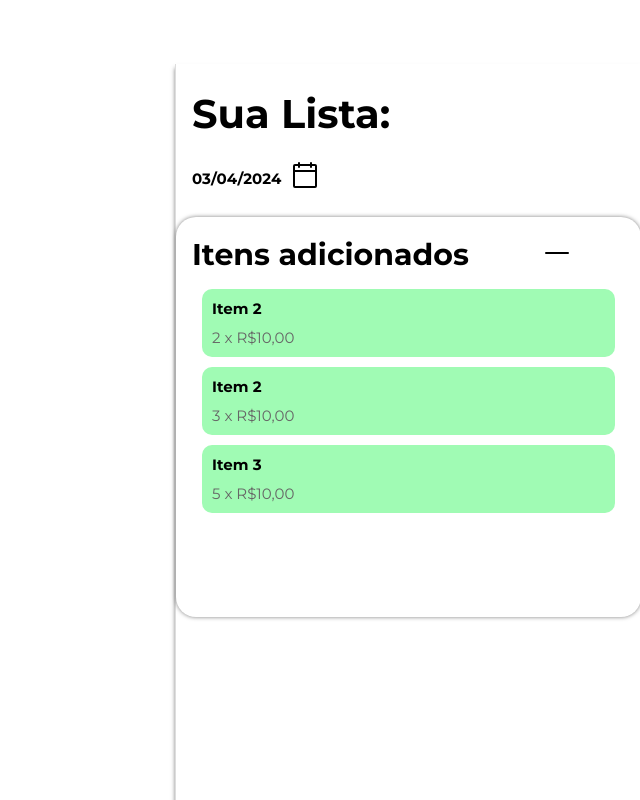
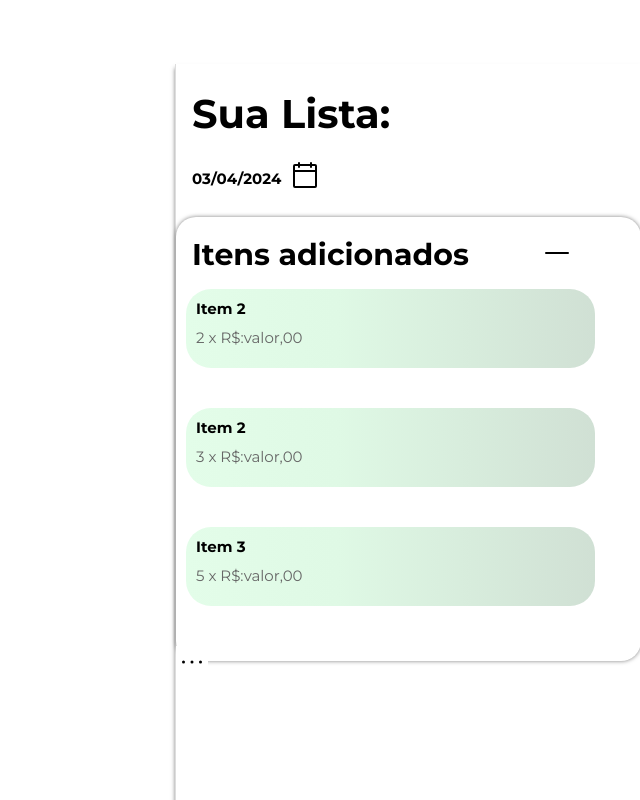
Before and after one commit to ckzpedro/mktg_web, a React (Vite) app: page / in a window 1280 px wide. Shown: the whole page, without its empty margins (640-1280 px from the left). Built offline with nearby package versions, Linux system fonts and the light colour scheme; the HTML template or start-up script is replaced by a standard one.

Commit message:
card changes

```diff
--- a/src/components/AddedItens.tsx
+++ b/src/components/AddedItens.tsx
@@ -11,19 +11,19 @@ export default function AddedItens() {
       title: 'Item 2',
       quantity: '2',
       image: '',
-      cost: 'R$10,00',
+      cost: 'R$:valor,00',
     },
     {
       title: 'Item 2',
       quantity: '3',
       image: '',
-      cost: 'R$10,00',
+      cost: 'R$:valor,00',
     },
     {
       title: 'Item 3',
       quantity: '5',
       image: '',
-      cost: 'R$10,00',
+      cost: 'R$:valor,00',
     },
   ];
 
@@ -33,20 +33,17 @@ export default function AddedItens() {
         <h1 className={styles.itensbox_title}>
           Itens adicionados
           <button className={styles.button} onClick={() => setShowItems(!showItems)}>
-          {showItems ? <Minus size={32}/> : <Plus size={32}/>}
+          {showItems ? <Minus size={32} /> : <Plus size={32}/>}
           </button>
         </h1>
-        {showItems ? (
+        {showItems && (
           <ul className={styles.list}>
            { list.map((item) =>
                <CardList title={item.title} quantity={item.quantity} image={item.image} cost={item.cost}/>
             )}
           </ul>
-        ):
+        )}
         <button className={styles.morebutton}><DotsThree size={32}/></button>
-        }
-
-
       </div>
   )
 }
--- a/src/components/CardList.tsx
+++ b/src/components/CardList.tsx
@@ -11,11 +11,9 @@ interface CardProps {
 export default function CardList({ title, quantity, image, cost }: CardProps) {
 
   return (
-    <div>
-      <div className={styles.card}>
+    <div className={styles.card}>
       <h2 className={styles.card_title}>{title}</h2>
       <p className={styles.card_values}>{`${quantity} x ${cost}`}</p>
     </div>
-    </div>
   )
 }
--- a/src/components/styles/AddedItens.module.css
+++ b/src/components/styles/AddedItens.module.css
@@ -3,7 +3,7 @@
     border-radius: 20px;
     position: fixed;
     width: 465px;
-    height: 400px;
+    height: 444px;
     box-shadow: 0px 0px 4px rgba(0, 0, 0, 0.5);;
 }
 
@@ -33,7 +33,7 @@
 }
 
 .list{
-    margin: 16px;
+    margin-top: 16px;
 }
 
 .itemList{
--- a/src/components/styles/CardList.module.css
+++ b/src/components/styles/CardList.module.css
@@ -1,8 +1,11 @@
 .card {
-    background-color: #A0FBB4;
     margin: 10px;
-    border-radius: 10px;
+    border-radius: 25px;
     padding: 10px;
+    background-image: linear-gradient(to right, #E3FDE9 0%, #DFF9E5 37%, #D0E0D4 100%);
+    height: 79px;
+    width: 409px;
+    margin-bottom: 40px;
 }
 
 .card_title {
@@ -14,4 +17,4 @@
 .card_values {
     font-size: 15px;
     color: #666;
-  }
+}
```
